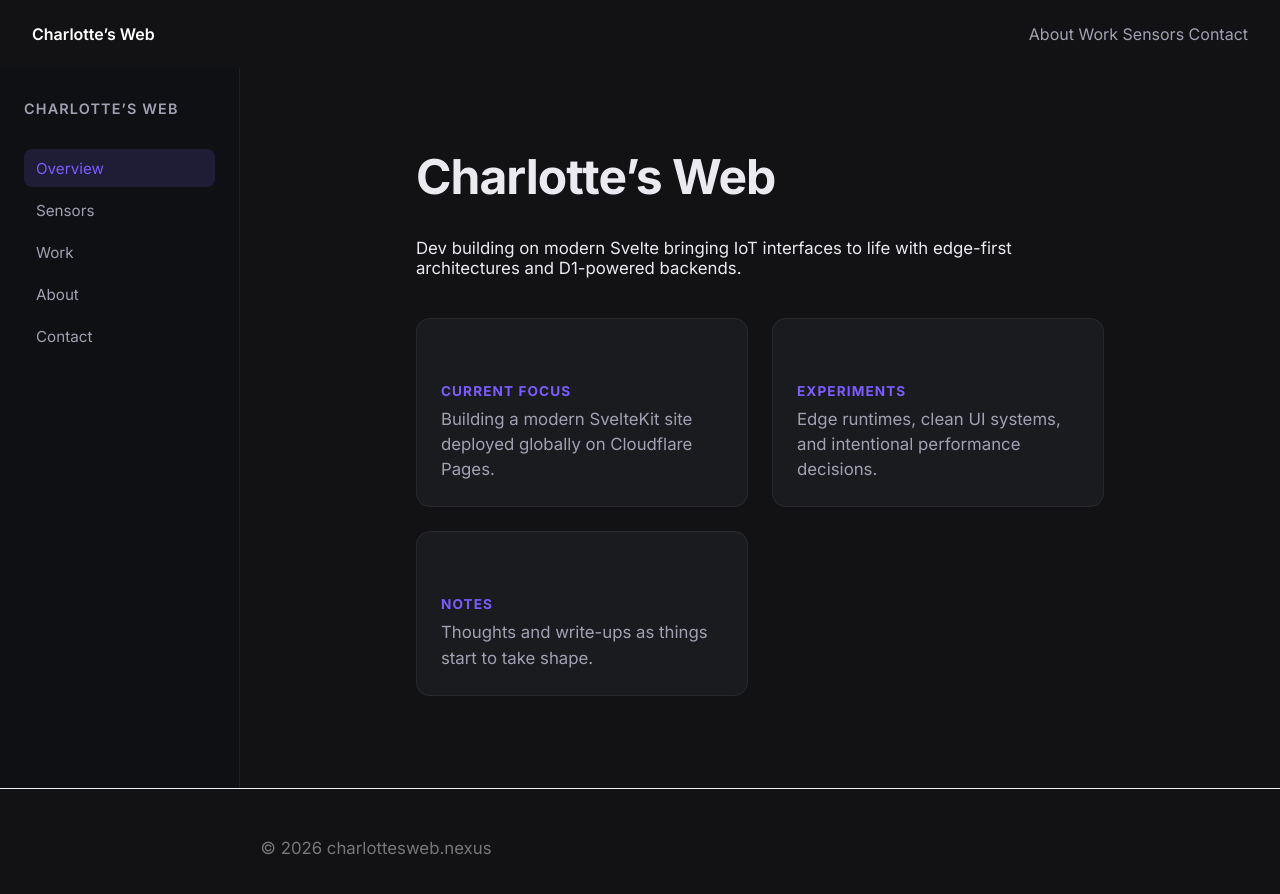
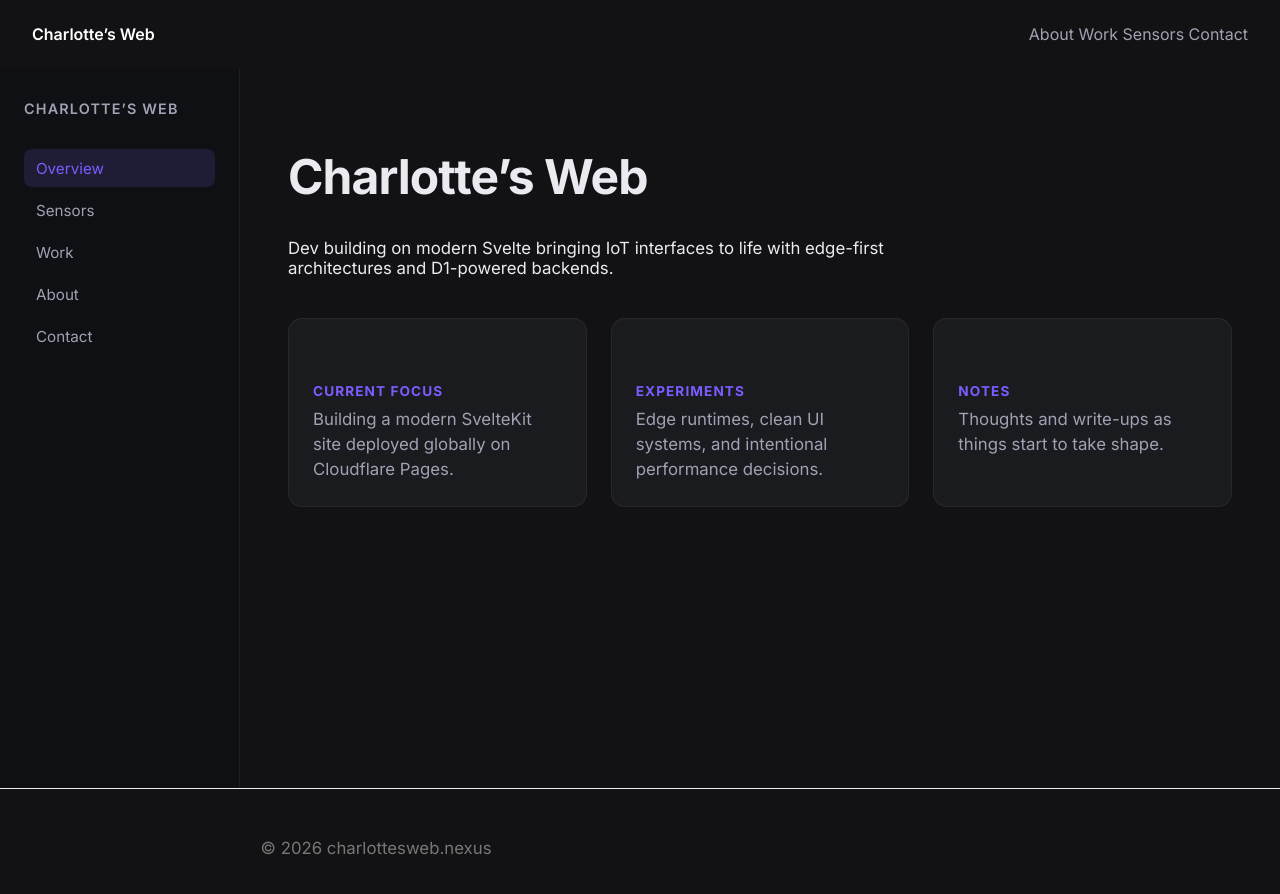
Before and after one commit to ChefSpongeBob/my-svelte-site, a SvelteKit app: page / in a window 1280 px wide. Shown: the top 894 px of the page. Built offline with nearby package versions, Linux system fonts and the light colour scheme.

Commit message:
Update v2 UI

```diff
--- a/src/routes/+layout.svelte
+++ b/src/routes/+layout.svelte
@@ -114,11 +114,12 @@
 }
 
 
-  .content {
-    padding: 3rem 2rem;
-    max-width: 960px;
-    margin: 0 auto;
-  }
+.content {
+  flex: 1;
+  padding: 3rem;
+  max-width: 1100px;
+}
+
 
   .footer {
     border-top: 1px solid #eee;
```
